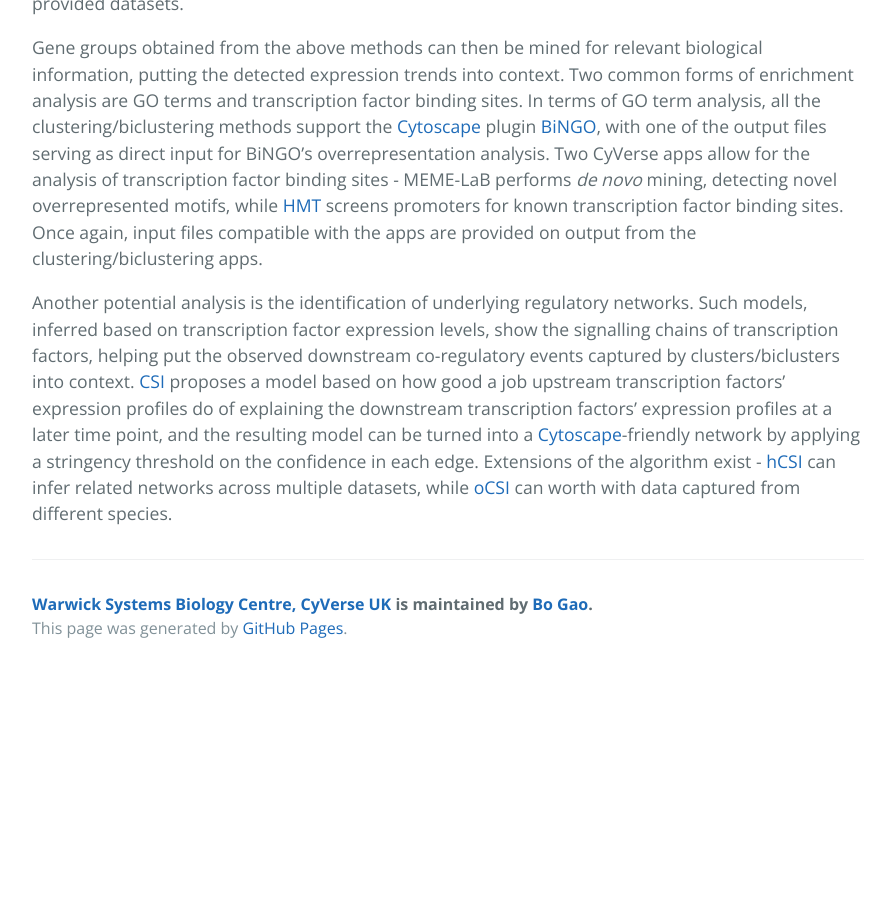
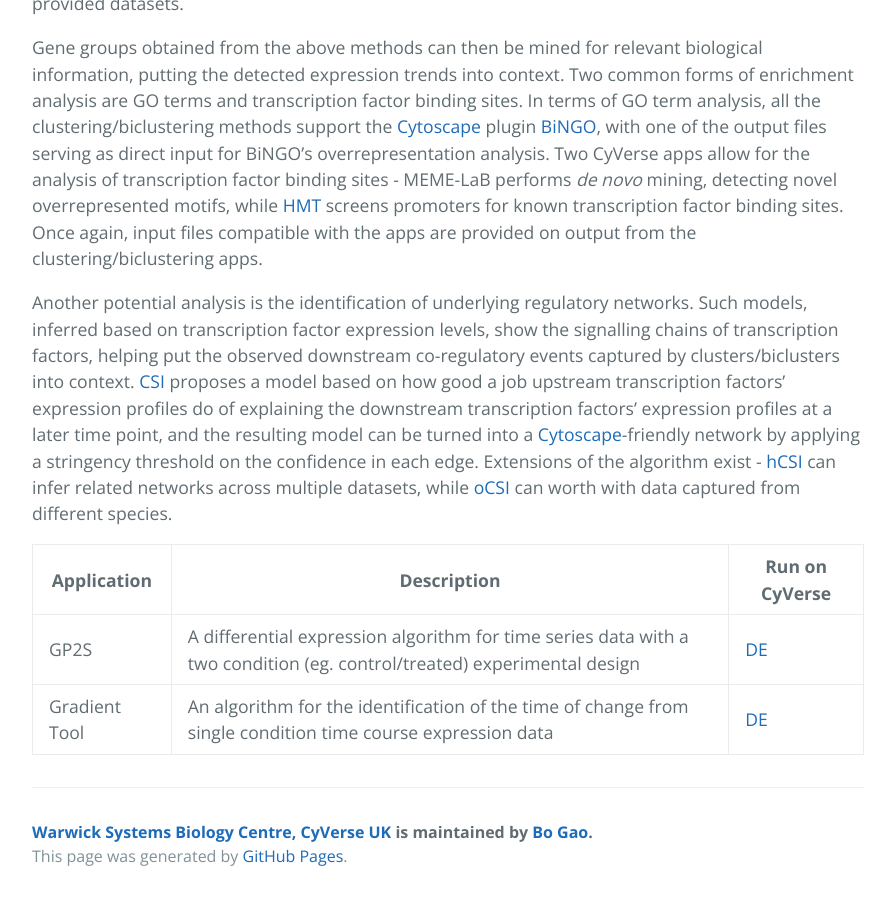
Before and after one commit to cyversewarwick/cyversewarwick.github.io, a Jekyll site: the page built from _posts/2017-02-14-expression-pipeline.md, in a window 1280 px wide and 900 px high, scrolled down 1566 px. Shown: the whole window, without its empty margins (192-1087 px from the left). Built offline with Jekyll 4.4.1, drawn with Linux system fonts in a browser that asks for light colours; before the commit the page ends 2238 px from its top, so only the background shows below that.

Commit message:
Update 2017-02-14-expression-pipeline.md

```diff
--- a/_posts/2017-02-14-expression-pipeline.md
+++ b/_posts/2017-02-14-expression-pipeline.md
@@ -18,3 +18,8 @@ Gene groups obtained from the above methods can then be mined for relevant biolo
 
 
 Another potential analysis is the identification of underlying regulatory networks. Such models, inferred based on transcription factor expression levels, show the signalling chains of transcription factors, helping put the observed downstream co-regulatory events captured by clusters/biclusters into context. [CSI](http://cyverseuk.org/applications/causal-structure-inference-csi/) proposes a model based on how good a job upstream transcription factors' expression profiles do of explaining the downstream transcription factors' expression profiles at a later time point, and the resulting model can be turned into a [Cytoscape](http://www.cytoscape.org/)-friendly network by applying a stringency threshold on the confidence in each edge. Extensions of the algorithm exist - [hCSI](http://cyverseuk.org/applications/hierarchical-causal-structure-inference-hcsi/) can infer related networks across multiple datasets, while [oCSI](http://cyverseuk.org/applications/orthologous-causal-structure-identification-ocsi/) can worth with data captured from different species.
+
+| Application | Description | Run on CyVerse |
+| --- | --- | --- |
+| GP2S | A differential expression algorithm for time series data with a two condition (eg. control/treated) experimental design | [DE](https://de.cyverse.org/de/?type=apps&app-id=655a8432-7432-11e6-a6f8-0242ac120003) |
+| Gradient Tool | An algorithm for the identification of the time of change from single condition time course expression data | [DE](https://de.cyverse.org/de/?type=apps&app-id=11d9f454-78d4-11e6-9314-0242ac120003) |
```
